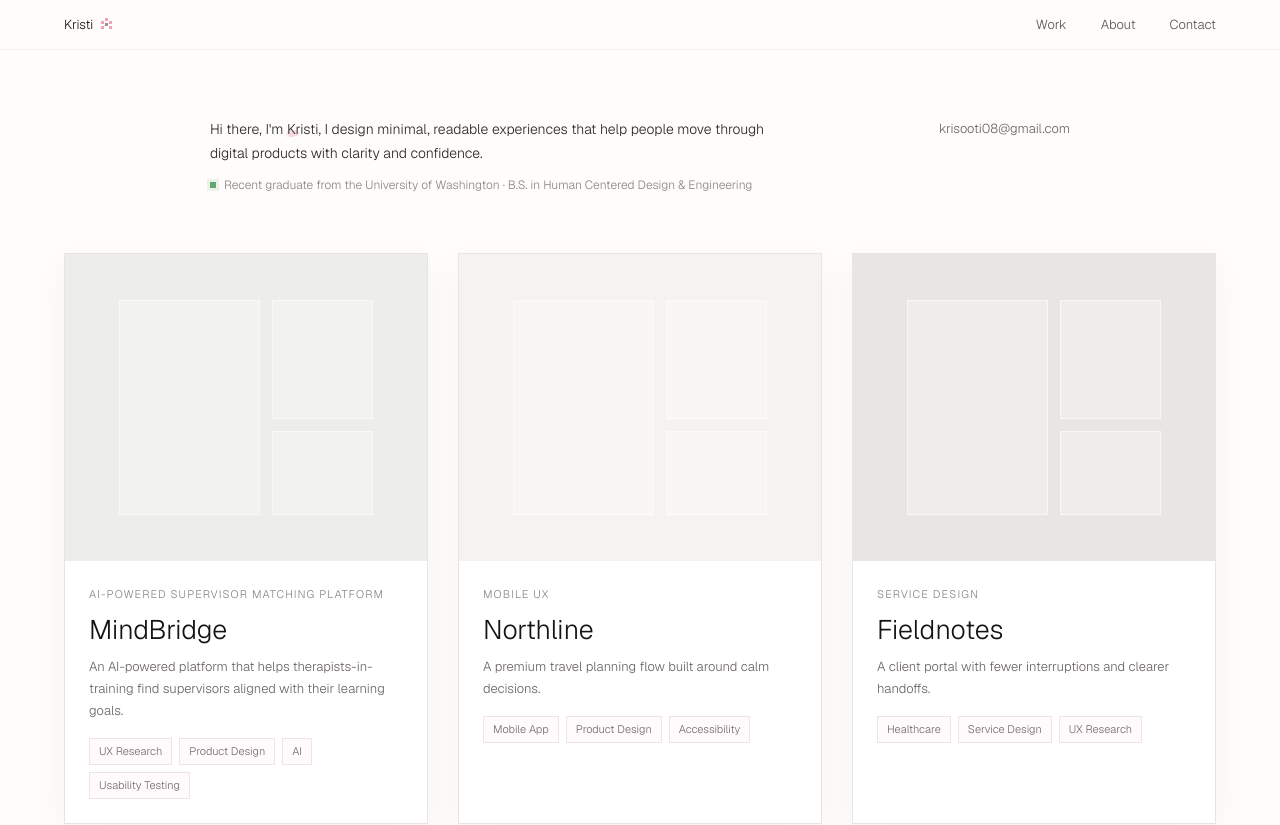
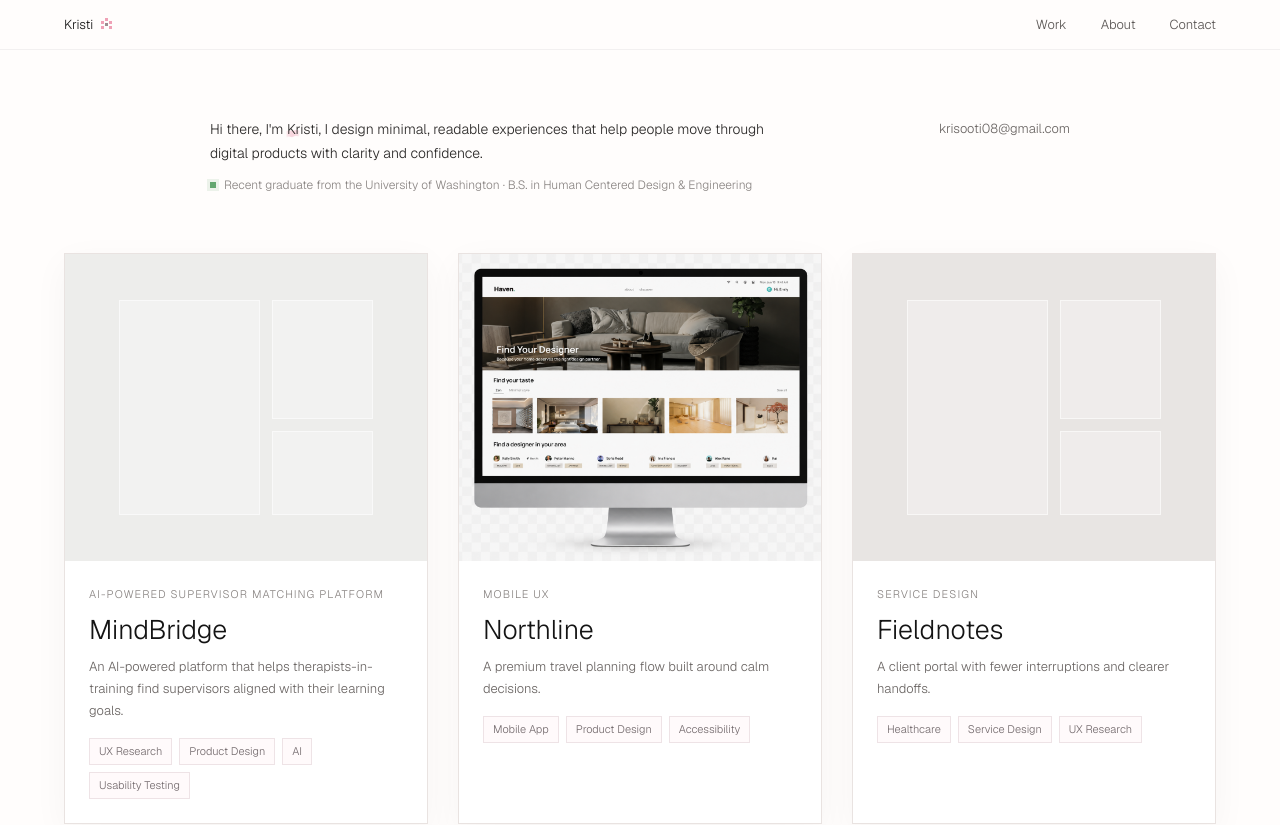
Before and after one commit to krisooti/Portfolio, a Next.js app: page / in a window 1280 px wide. Shown: the top 825 px of the page. Built offline with nearby package versions, Linux system fonts and the light colour scheme; no server answers.

Commit message:
Add image to second project card

```diff
--- a/app/globals.css
+++ b/app/globals.css
@@ -364,6 +364,15 @@ html {
   z-index: 1;
 }
 
+.project-image img {
+  display: block;
+  width: 100%;
+  height: 100%;
+  object-fit: cover;
+  object-position: center;
+  transition: transform 380ms cubic-bezier(0.22, 1, 0.36, 1);
+}
+
 .image-system {
   position: absolute;
   inset: 15%;
@@ -378,7 +387,7 @@ html {
   transform: scale(1.025);
 }
 
-.project-card:hover .project-image {
+.project-card:hover .project-image img {
   transform: scale(1.025);
 }
 
--- a/app/page.tsx
+++ b/app/page.tsx
@@ -60,11 +60,15 @@ export default function Home() {
               aria-label={`Open ${project.title} case study`}
             >
               <div className={`project-image ${project.imageClass}`}>
-                <div className="image-system" aria-hidden="true">
-                  <span />
-                  <span />
-                  <span />
-                </div>
+                {project.cardImage ? (
+                  <img src={project.cardImage.src} alt={project.cardImage.alt} />
+                ) : (
+                  <div className="image-system" aria-hidden="true">
+                    <span />
+                    <span />
+                    <span />
+                  </div>
+                )}
               </div>
               <div className="project-meta">
                 <p>{project.category}</p>
--- a/app/projects.ts
+++ b/app/projects.ts
@@ -5,6 +5,10 @@ export type Project = {
   summary: string;
   year: string;
   imageClass: string;
+  cardImage?: {
+    src: string;
+    alt: string;
+  };
   intro: string;
   challenge: string;
   approach: string;
@@ -84,6 +88,10 @@ export const projects: Project[] = [
     summary: "A premium travel planning flow built around calm decisions.",
     year: "2025",
     imageClass: "visual-northline",
+    cardImage: {
+      src: "/images/northline-card.png",
+      alt: "Desktop mockup of the Haven designer discovery interface",
+    },
     intro:
       "Northline explores how a travel app can feel refined and useful without overwhelming people with endless comparison states.",
     challenge:
```
Also changed, not shown: public/images/northline-card.png (added), 1 other file (tests, documents, lock files or other folders).
